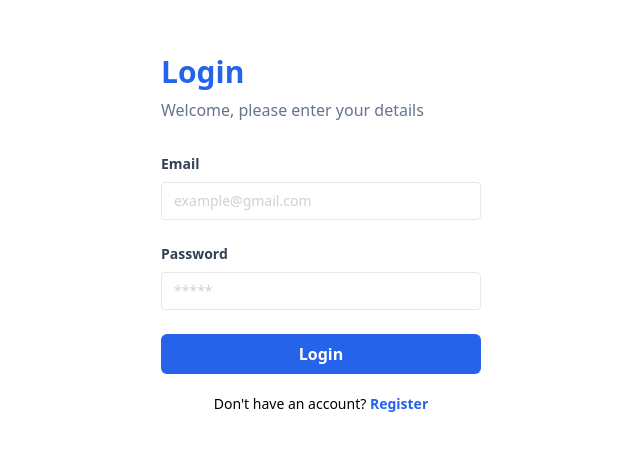
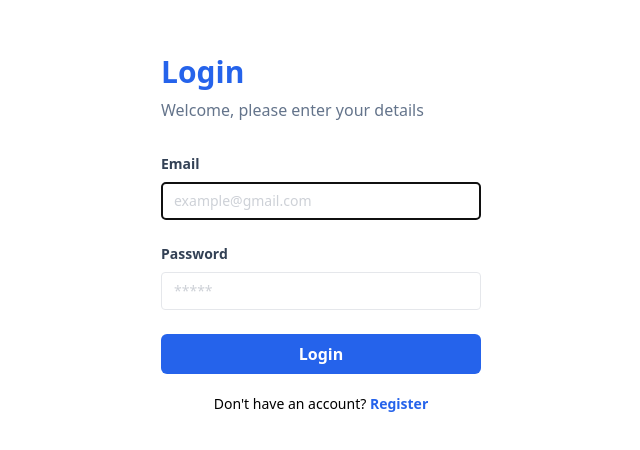
Before and after one commit to daffaabp/my-react-app, a React (Vite) app: page /login in a window 1280 px wide. Shown: the part 166-616 px from the top of the page, without its empty margins (319-959 px from the left). Built offline with nearby package versions, Linux system fonts and the light colour scheme.

Commit message:
menambahkan useRef untuk mouseclick pada input email form Login

```diff
--- a/src/components/Elements/Input/Input.jsx
+++ b/src/components/Elements/Input/Input.jsx
@@ -1,11 +1,13 @@
-const Input = (props) => {
+import { forwardRef } from "react";
+
+const Input = forwardRef((props, ref) => {
   const { type, placeholder, name } = props;
   return (
      <input type={type}
         className="text-sm border rounded w-full py-2 px-3 text-slate-700 placeholder:opacity-50"
         placeholder={placeholder}
-        name={name} id={name} />
+        name={name} id={name} ref={ref} />
   );
-};
+});
 
 export default Input;
--- a/src/components/Elements/Input/index.jsx
+++ b/src/components/Elements/Input/index.jsx
@@ -1,15 +1,17 @@
+import { forwardRef } from "react";
 import Label from "./Label";
 import Input from "./Input";
 
 
-const InputForm = (props) => {
+
+const InputForm = forwardRef((props, ref) => {
   const { label, name, type, placeholder } = props;
   return (
     <div className="mb-6">
       <Label htmlFor={name}>{label}</Label>
-      <Input name={name} type={type} placeholder={placeholder}/>
+      <Input name={name} type={type} placeholder={placeholder} ref={ref} />
     </div>
   );
-};
+});
 
 export default InputForm;
--- a/src/components/Fragments/FormLogin.jsx
+++ b/src/components/Fragments/FormLogin.jsx
@@ -1,5 +1,6 @@
 import Button from "../Elements/Button";
 import InputForm from "../Elements/Input";
+import { useEffect, useRef } from "react";
 
 const FormLogin = () => {
   // Handle Klik untuk Login
@@ -13,11 +14,18 @@ const FormLogin = () => {
     window.location.href = "/products";
   };
 
+  // Penggunaan useRef untuk mengarahkan mouse di input Email ketika form Login dibuka
+  const emailRef = useRef(null);
+  useEffect(() => {
+    emailRef.current.focus();
+  }, []);
+
+
 
   return (
     <form onSubmit={handleLogin}>
 
-      <InputForm label="Email" type="email" placeholder="example@gmail.com" name="email" />
+      <InputForm label="Email" type="email" placeholder="example@gmail.com" name="email" ref={emailRef} />
       <InputForm label="Password" type="password" placeholder="*****" name="password" />
 
       <Button classname="bg-blue-600 w-full" type="submit">Login</Button>
--- a/src/pages/products.jsx
+++ b/src/pages/products.jsx
@@ -1,4 +1,4 @@
-import { Fragment, useState, useEffect } from "react";
+import { Fragment, useState, useEffect, useRef } from "react";
 import CardProduct from "../components/Fragments/CardProduct";
 import Button from "../components/Elements/Button";
 // import Counter from "../components/Fragments/Counter";
@@ -29,16 +29,6 @@ const products = [
 
 // Tangkap Email yang ada pada LocalStorage
 const email = localStorage.getItem('email');
-
-
-// Lifecycle React
-// 1. Fase Mounting --> fase dimana sebuah komponen itu diciptakan
-// 2. Fase Updating --> sebuah komponen bertumbuh, berkembang
-// 3. Fase Unmounting --> fase ketika komponen dihancurkan atau tidak ditampilkan lagi di websitenya
-
-// a. ComponenDidMount --> di eksekusi ketika Mounting
-
-
 
 
 const ProductsPage = () => {
@@ -81,6 +71,27 @@ const ProductsPage = () => {
       ]);
     }
   };
+
+  // Penggunaan useReff
+  // useReff hampir sama seperti useEffect, dia bisa menyimpan informasi didalamnya. Tapi yang membedakan adalah useReff ini tidak akan melakukan re render component
+  const cartRef = useRef(JSON.parse(localStorage.getItem("cart")) || []);
+
+  const handleAddToCartRef = (id) => {
+    cartRef.current = [...cartRef.current, {id, qty: 1}];
+    localStorage.setItem("cart", JSON.stringify(cartRef.current));
+  };
+
+  // Penggunaan useReff untuk memanipulasi DOM --> seperti document.getElementByID --> untuk menghilangkan total Price apabila tidak ada cart yang dipilih
+  const totalPriceRef = useRef(null);
+  useEffect(() => {
+    if(cart.length > 0) {
+      totalPriceRef.current.style.display = "table-row";
+    } else {
+      totalPriceRef.current.style.display = "none";
+    }
+  }, [cart]);
+
+
 
   return (
     <Fragment>
@@ -138,7 +149,7 @@ const ProductsPage = () => {
                 })}
 
                 {/* Total Price */}
-                <tr>
+                <tr ref={totalPriceRef}>
                   <td colSpan={3}><b>Total Price</b></td>
                   <td>
                     <b>
```
